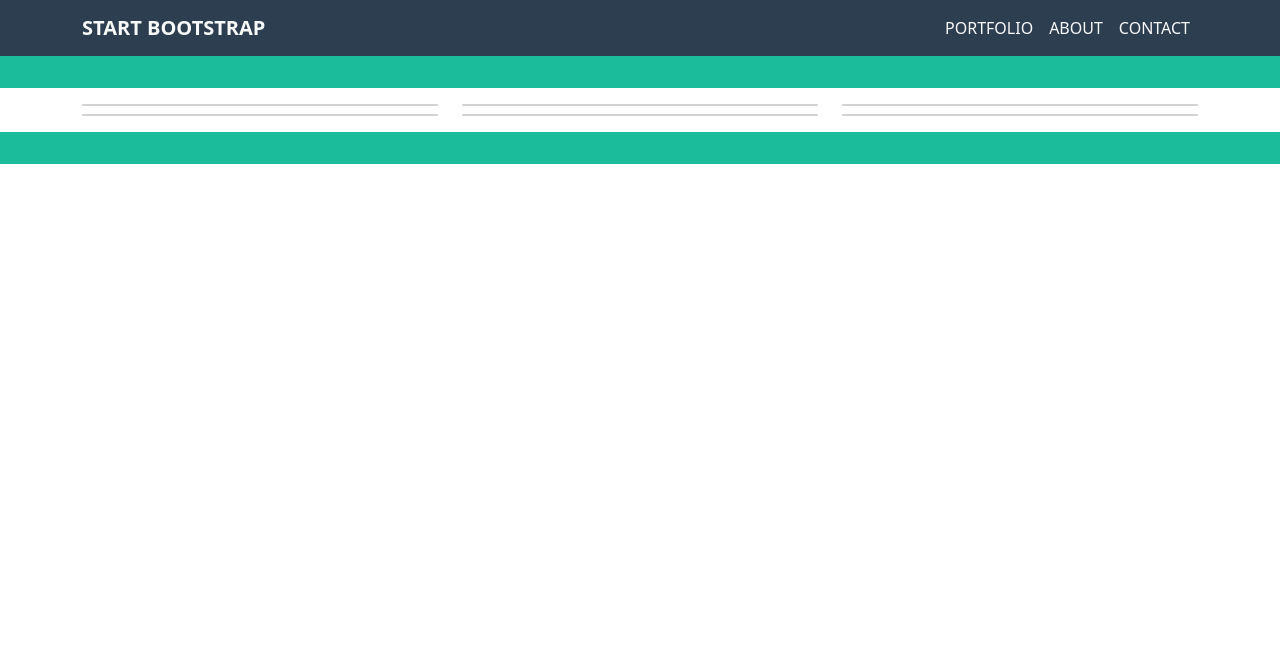
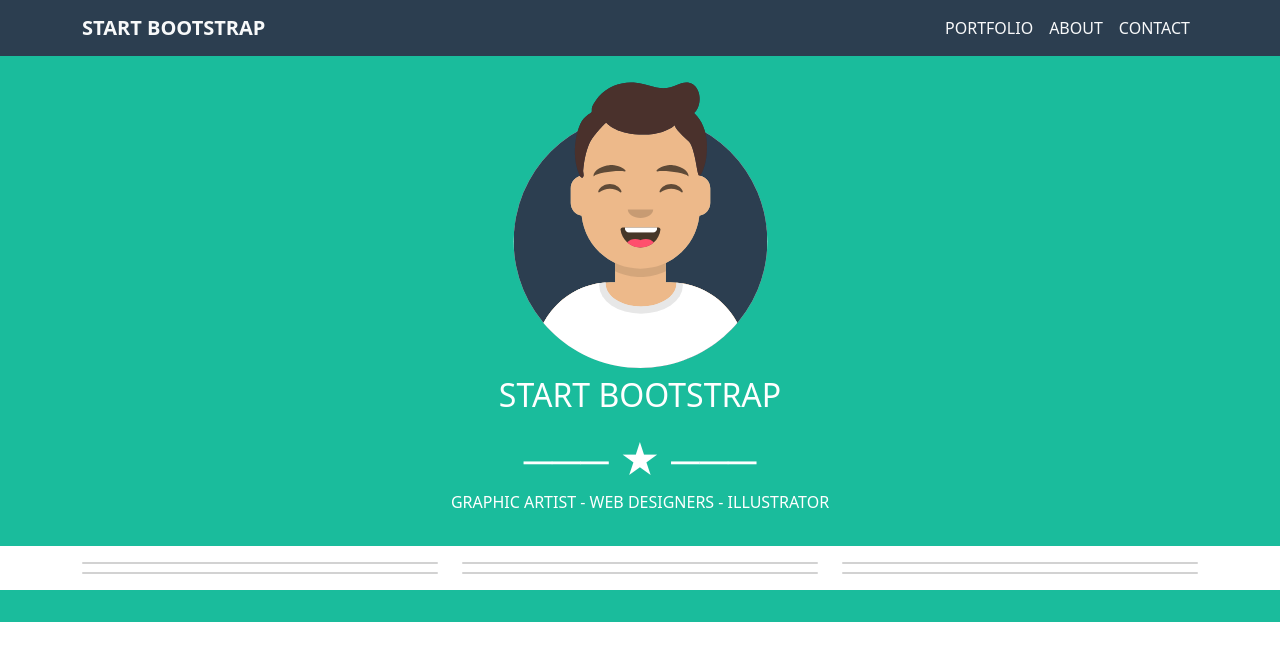
Before and after one commit to Nico-Serra/html-css-bootstrap-freelancer, a plain HTML site: page index.html in a window 1280 px wide. Drawn offline with nearby package versions, Linux system fonts and the light colour scheme.

Commit message:
add section jumbotron

```diff
--- a/assets/css/style.css
+++ b/assets/css/style.css
@@ -61,6 +61,10 @@
     }
 }
 
+body{
+    color: var(--fl-lighter);
+}
+
 /* colour palette */
 
 :root {
--- a/index.html
+++ b/index.html
@@ -12,6 +12,7 @@
 </head>
 
 <body class="">
+
     <header id="site_header">
         <nav class="navbar navbar-expand-md bg_secondary" data-bs-theme="dark">
             <div class="container">
@@ -41,11 +42,14 @@
 
     <main id="site_main">
 
-        <div class="jumbotron py-3">
-            <div class="container">
-
+        <section class="jumbotron py-3">
+            <div class="container text-center">
+                <img class="w-25" src="./assets/img/avatar.svg" alt="">
+                <h2 class="text-uppercase py-2">start bootstrap</h2>
+                <span class="fs-1 py-1">&#9472;&#9472;&#9472; &bigstar; &#9472;&#9472;&#9472;</span>
+                <p class="text-uppercase">Graphic Artist - Web designers - illustrator</p>
             </div>
-        </div>
+        </section>
 
         <div class="portfolio py-3">
             <div class="container">
```
